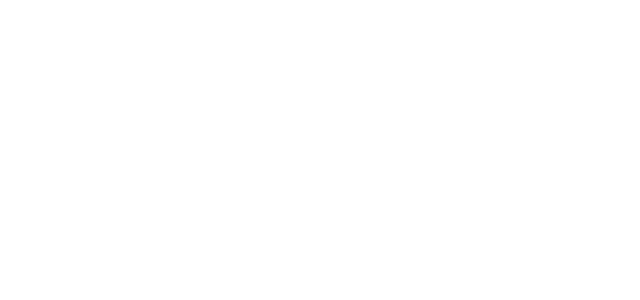
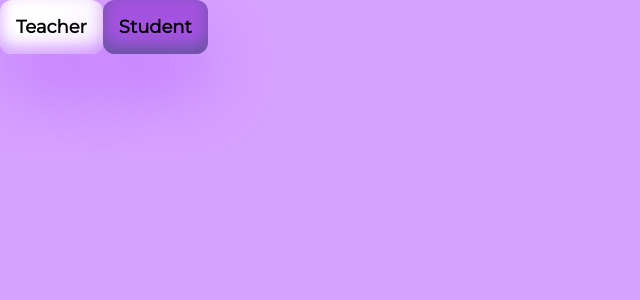
Before and after one commit to AdamAbdi5/learninglabs, a React (Create React App) app in the folder web/learninglabs/: page / in a window 1280 px wide. Shown: the top 300 px of the page, without its empty margins (0-640 px from the left). Built offline with nearby package versions, Linux system fonts and the light colour scheme.

Commit message:
add button and styles for the buttons

```diff
--- /dev/null
+++ b/web/learninglabs/src/Pages/Home.css
@@ -0,0 +1,34 @@
+@import url('https://fonts.googleapis.com/css2?family=Montserrat&family=Ubuntu&display=swap');
+
+* {
+    box-sizing: border-box;
+}
+
+body {
+    background: #D6A2FF;
+    color: #2D3557;
+    margin: 0;
+}
+
+
+.student {
+    font-family: Montserrat;
+    background: rgb(163, 83, 224);
+    border-radius: 12px;
+    font-weight: 900;
+    font-size: large;
+    padding: 1rem;
+    border-width: 0;
+    box-shadow: 0 35px 68px 0 rgba(170,63,254,0.42), inset 0 -8px 16px 0 rgb(104, 84, 160);
+}
+
+.teacher {
+    font-family: Montserrat;
+    background: #ffffff;
+    border-radius: 12px;
+    font-weight: 900;
+    font-size: large;
+    padding: 1rem;
+    border-width: 0;
+    box-shadow: 0 35px 68px 0 rgba(170,63,254,0.42), inset 0 -8px 16px 0 #D6A2FF;
+}
--- a/web/learninglabs/src/Pages/Home.jsx
+++ b/web/learninglabs/src/Pages/Home.jsx
@@ -1,10 +1,13 @@
+import "./Home.css"
+
 
 export default function Home(){
 
 
     return (
         <>
-
+           <button className="teacher">Teacher</button>
+           <button className="student">Student</button>
         </>
     );
 }
```
